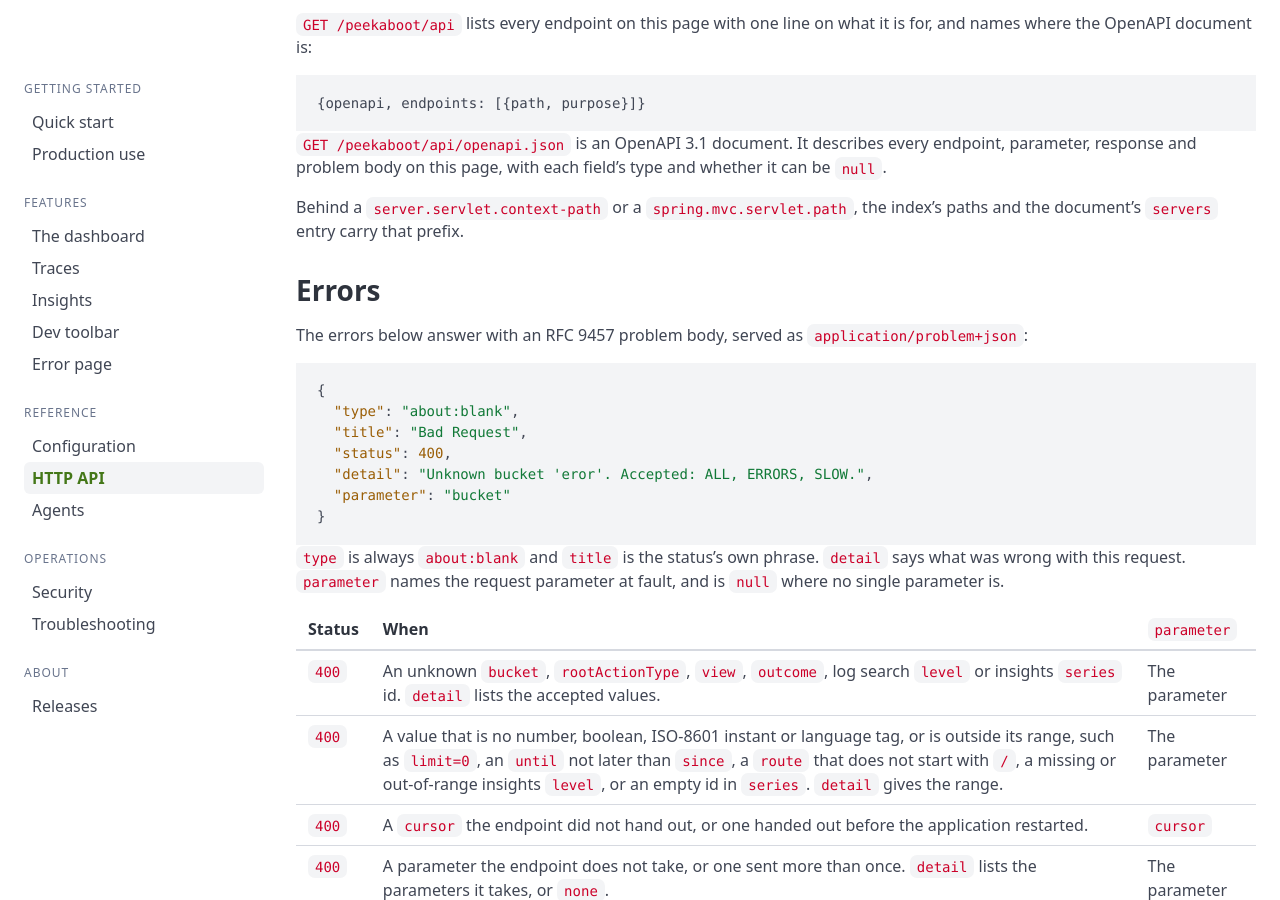
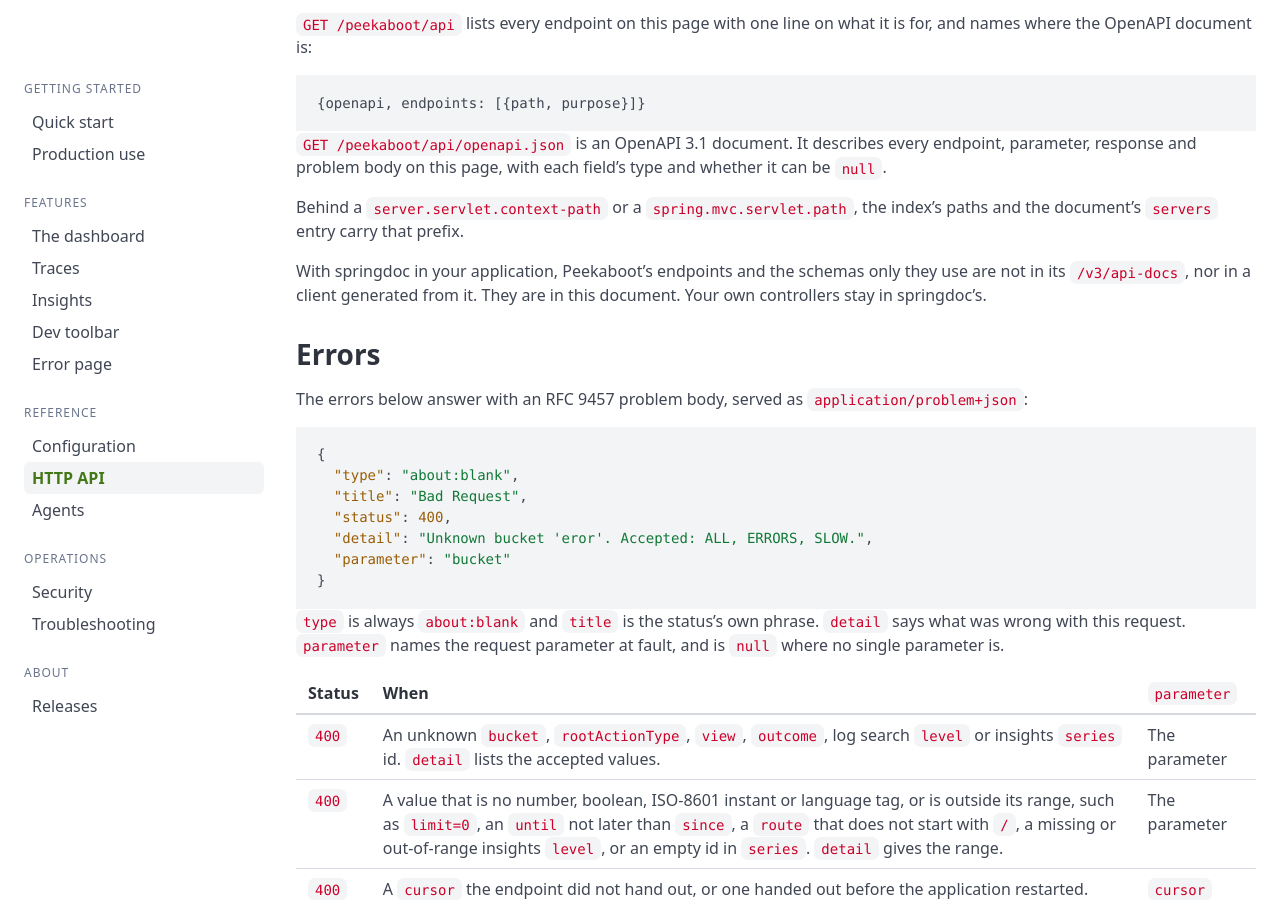
Before and after one commit to peekaboot-org/peekaboot-org.github.io, a Jekyll site: the page built from docs/api.md, in a window 1280 px wide and 900 px high, scrolled down 1907 px. Built offline with Jekyll 4.4.1, drawn with Linux system fonts in a browser that asks for light colours.

Commit message:
docs: say Peekaboot is absent from springdoc

```diff
--- a/docs/api.md
+++ b/docs/api.md
@@ -73,6 +73,10 @@ parameter, response and problem body on this page, with each field's type and wh
 
 Behind a `server.servlet.context-path` or a `spring.mvc.servlet.path`, the index's paths and the
 document's `servers` entry carry that prefix.
+
+With springdoc in your application, Peekaboot's endpoints and the schemas only they use are not in
+its `/v3/api-docs`, nor in a client generated from it. They are in this document. Your own
+controllers stay in springdoc's.
 
 ## Errors {#errors}
 
```
